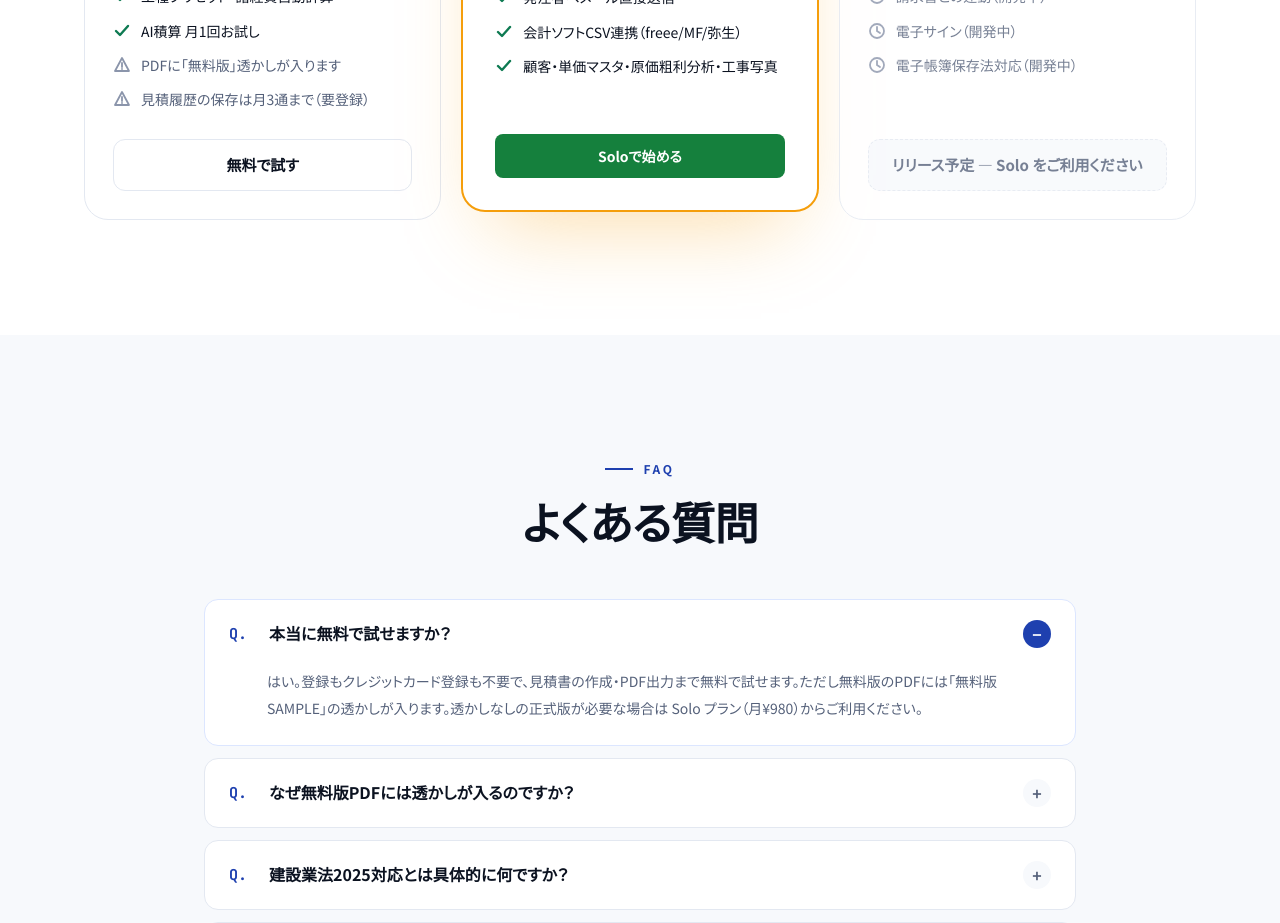
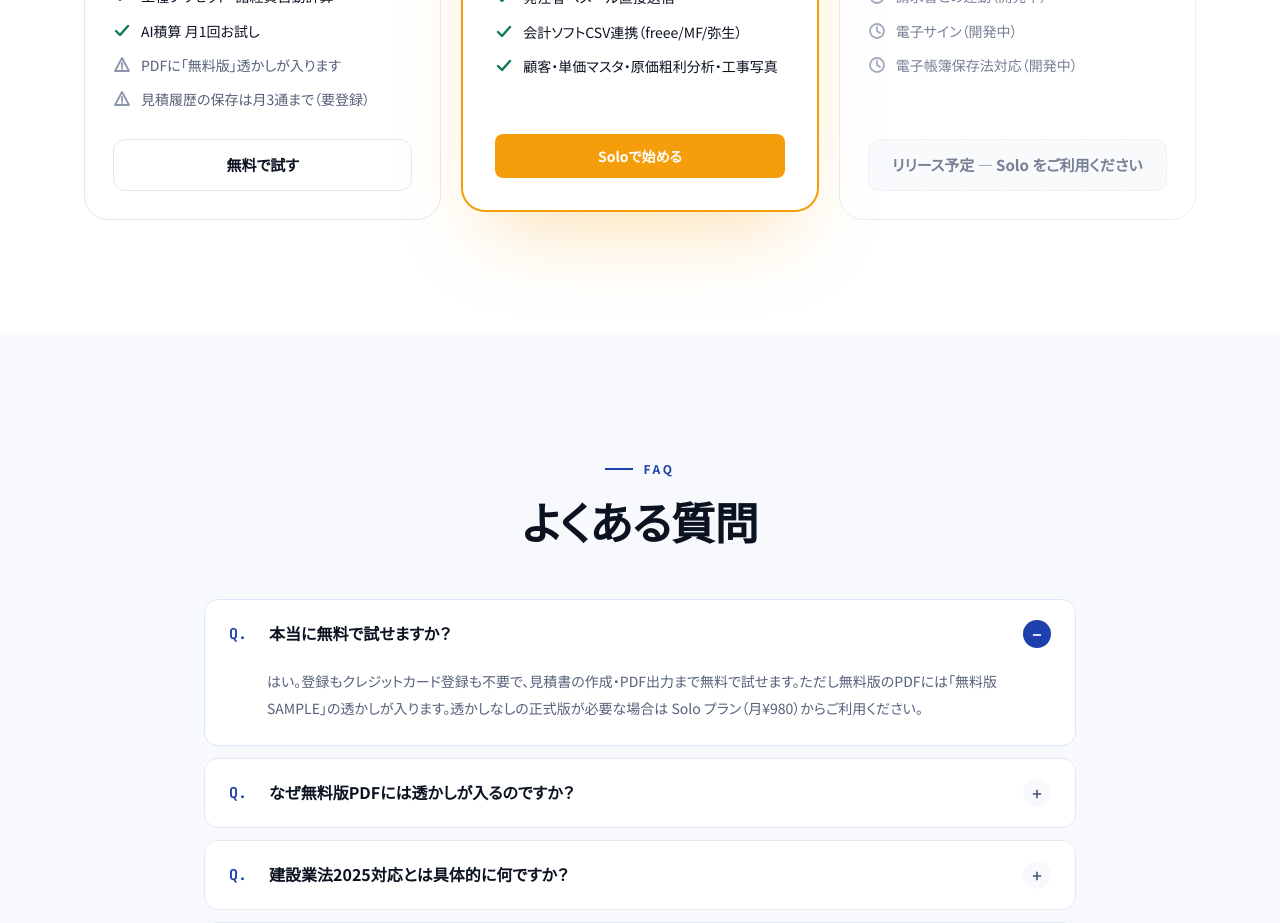
Before and after one commit to cha1tirou/mitsumori-maker, a Next.js app: page /construction in a window 1280 px wide. Shown: the part 7940-8863 px from the top of the page. Built offline with nearby package versions, Linux system fonts and the light colour scheme; no server answers.

Commit message:
style: SoloプランCTAボタンをLPブランドオレンジに変更

```diff
--- a/src/components/construction/PlanCheckoutButton.tsx
+++ b/src/components/construction/PlanCheckoutButton.tsx
@@ -9,7 +9,7 @@ interface Props {
   plan: "solo" | "team";
   billing: "monthly" | "yearly";
   label: string;
-  variant: "primary" | "outline";
+  variant: "primary" | "outline" | "kenmitsu";
 }
 
 export default function PlanCheckoutButton({
@@ -66,7 +66,9 @@ export default function PlanCheckoutButton({
   const className =
     variant === "primary"
       ? "w-full flex items-center justify-center gap-2 bg-green-700 hover:bg-green-800 disabled:opacity-60 text-white text-sm font-bold py-3 rounded-lg transition-colors"
-      : "w-full flex items-center justify-center gap-2 border border-gray-300 hover:border-gray-400 disabled:opacity-60 text-gray-800 text-sm font-bold py-3 rounded-lg transition-colors";
+      : variant === "kenmitsu"
+        ? "w-full flex items-center justify-center gap-2 bg-kenmitsu-orange hover:bg-kenmitsu-orange600 disabled:opacity-60 text-white text-sm font-bold py-3 rounded-lg transition-colors"
+        : "w-full flex items-center justify-center gap-2 border border-gray-300 hover:border-gray-400 disabled:opacity-60 text-gray-800 text-sm font-bold py-3 rounded-lg transition-colors";
 
   return (
     <button onClick={handleClick} disabled={loading} className={className}>
--- a/src/components/construction/lp/Pricing.tsx
+++ b/src/components/construction/lp/Pricing.tsx
@@ -194,7 +194,7 @@ export default function Pricing({ currentPlan, isPaid }: Props) {
                       plan="solo"
                       billing="monthly"
                       label={isPaid ? "Soloプランに変更" : "Soloで始める"}
-                      variant="primary"
+                      variant="kenmitsu"
                     />
                   ))}
                 {p.id === "team" && (
```
